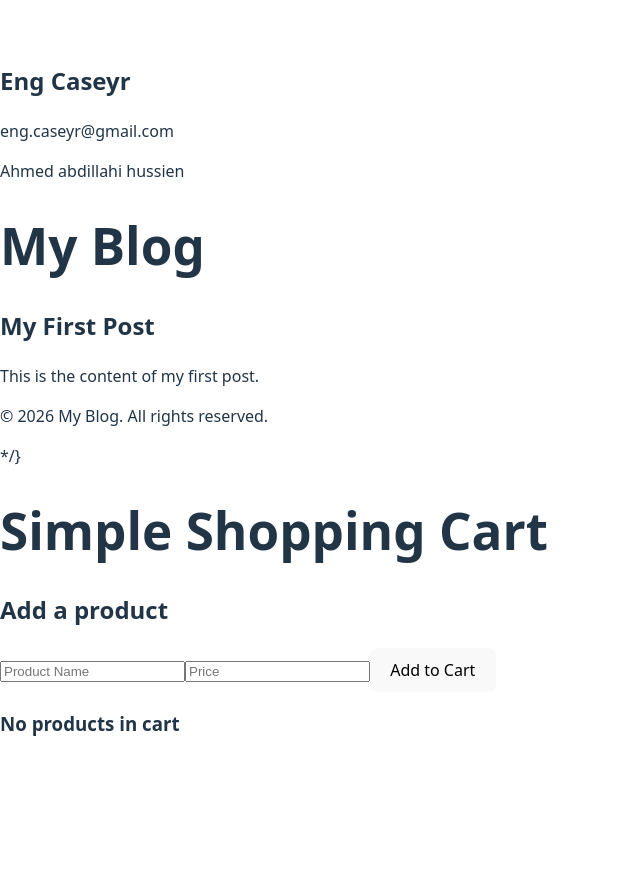
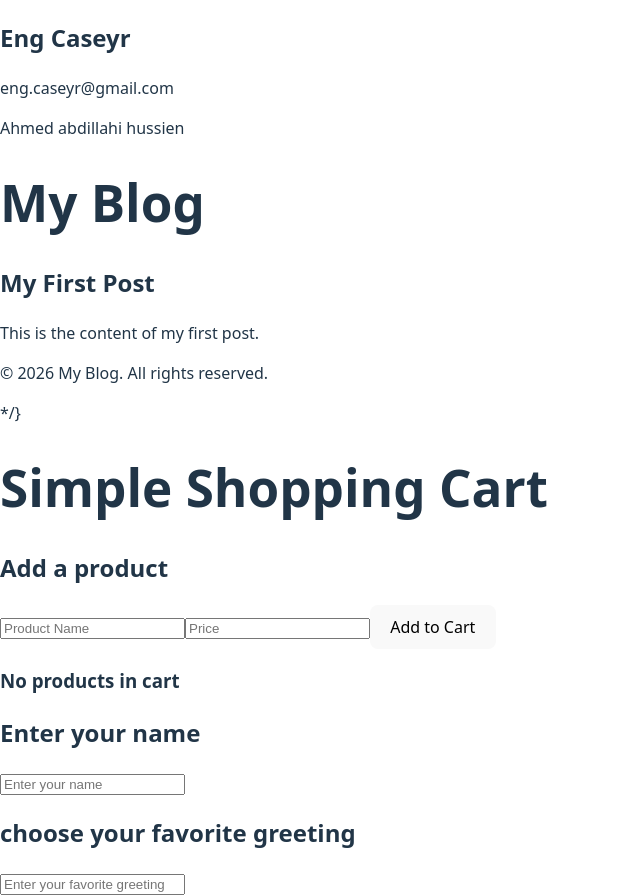
Before and after one commit to Ahmedkaafi7/React-Course, a React (Vite) app: page / in a window 1280 px wide. Shown: the whole page, without its empty margins (0-640 px from the left). Before the commit the page ends 800 px from the top, so only its background shows below. Built offline with nearby package versions, Linux system fonts and the light colour scheme.

Commit message:
useEffEx6

```diff
--- a/src/App.jsx
+++ b/src/App.jsx
@@ -4,6 +4,7 @@ import Blog2 from "./Blog2";
 import PropsEx3 from "./PropsEx3";
 import Toggle from "./ToggleEx4";
 import ShoppingCart from "./ShoppingCart";
+import UseffEx6 from "./UseffEx6";
 
 
 function App() {
@@ -37,7 +38,10 @@ function App() {
 
     {/* Exercise 6 */}
     < ShoppingCart />
+
+    < UseffEx6 />
      </>
+
   )
 
 
--- /dev/null
+++ b/src/UseffEx6.jsx
@@ -0,0 +1,34 @@
+import { useEffect,useState } from "react";
+const UseffEx6 = () => {
+  const [name, setName] = useState("");
+  const [greeting, setGreeting] = useState("");
+    useEffect(() => {
+        if (name.trim() !== ""   && greeting.trim() !== "") {
+      document.title = `${greeting} , ${name}`;
+    }else {
+      document.title = "Welcome";
+    }
+    console.log({greeting, name});
+  }, [greeting, name]);
+
+  return (
+    <div>
+      <h2>Enter your name</h2>
+        <input
+          type="text"
+          placeholder="Enter your name"
+          value={name}
+          onChange={(e) => setName(e.target.value)}
+        />
+        <h2>choose your favorite greeting</h2>
+        <input
+          type="text"
+          placeholder="Enter your favorite greeting"
+          value={greeting}
+          onChange={(e) => setGreeting(e.target.value)}
+        />
+    </div>
+  );
+};
+
+export default UseffEx6;
```
